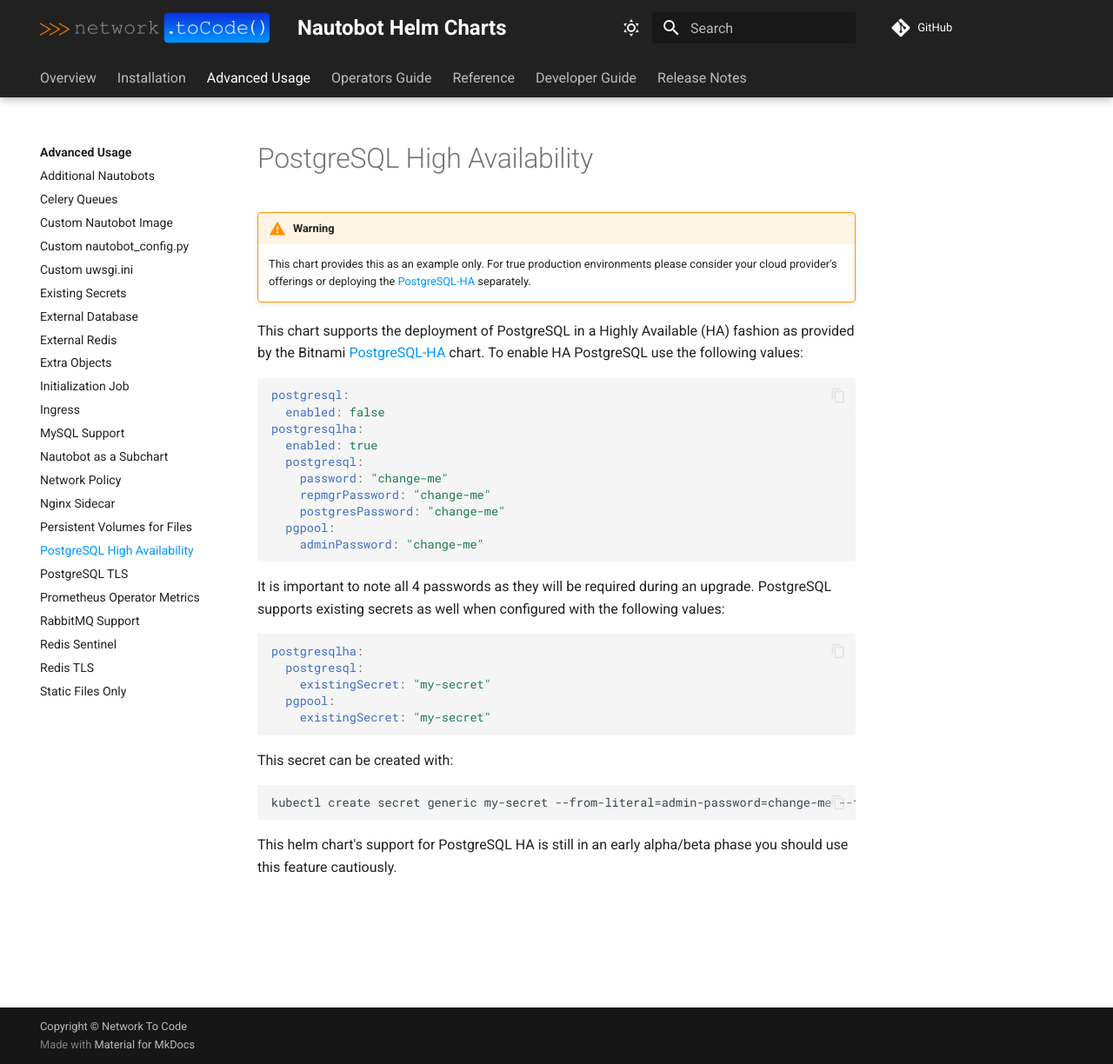
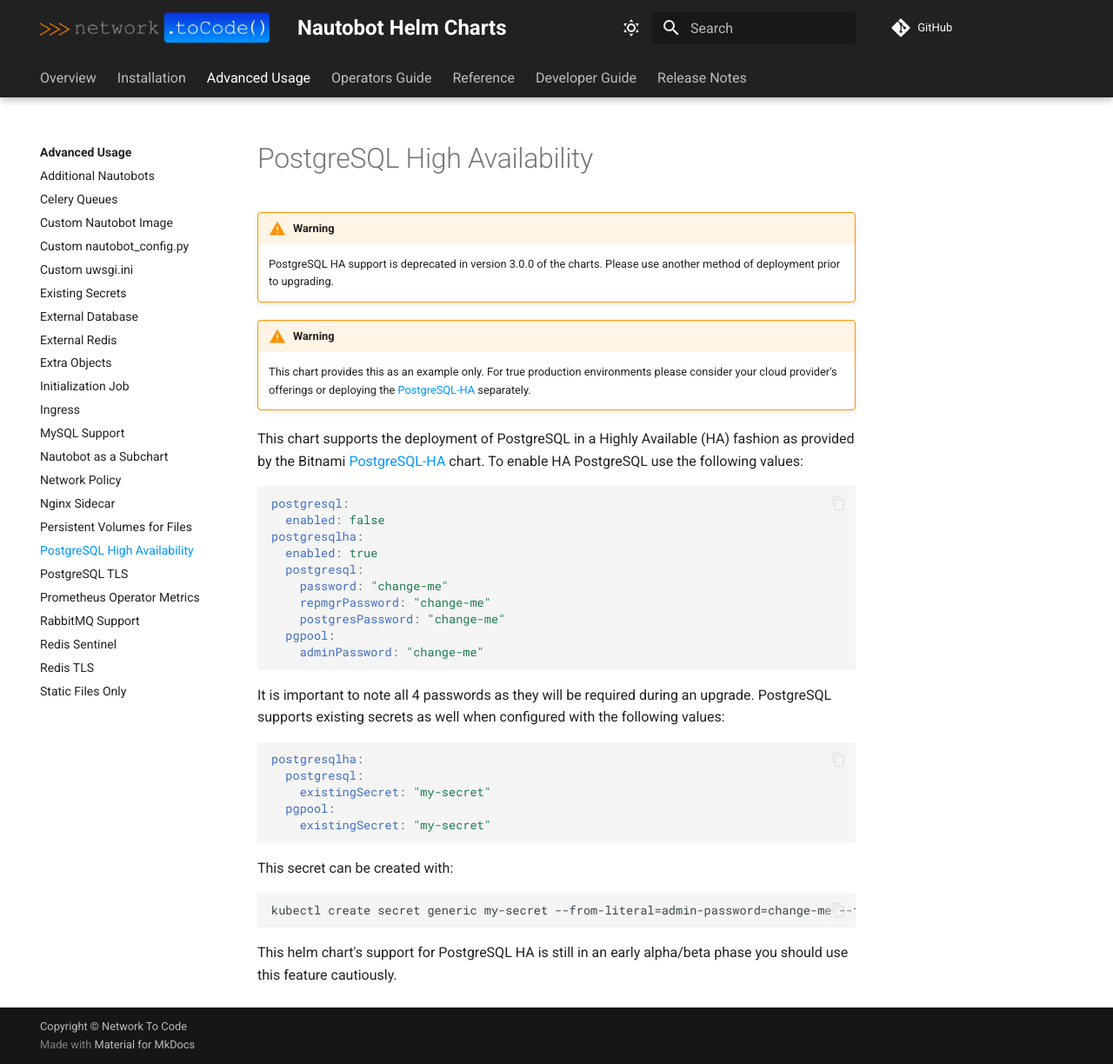
Before and after one commit to nautobot/helm-charts, an MkDocs documentation site: the page built from docs/advanced-features/postgresql-ha.md, in a window 1280 px wide and 1224 px high. Shown: the whole window at 87% size. Built offline with MkDocs 1.6.1 and Material for MkDocs 9.7.7, drawn with Linux system fonts in a browser that asks for light colours; comment, search, counter and statistics services are not loaded.

Commit message:
chore(docs): update documentation for version 3 changes

```diff
--- a/docs/advanced-features/postgresql-ha.md
+++ b/docs/advanced-features/postgresql-ha.md
@@ -1,4 +1,7 @@
 # PostgreSQL High Availability
+
+!!! warning
+    PostgreSQL HA support is deprecated in version 3.0.0 of the charts. Please use another method of deployment prior to upgrading.
 
 !!! warning
     This chart provides this as an example only.  For true production environments please consider your cloud provider's offerings or deploying the [PostgreSQL-HA](https://github.com/bitnami/charts/tree/master/bitnami/postgresql-ha) separately.
```
Also changed, not shown: docs/advanced-features/mysql.md (+3 -0 lines), docs/advanced-features/rabbitmq.md (+3 -0 lines).
